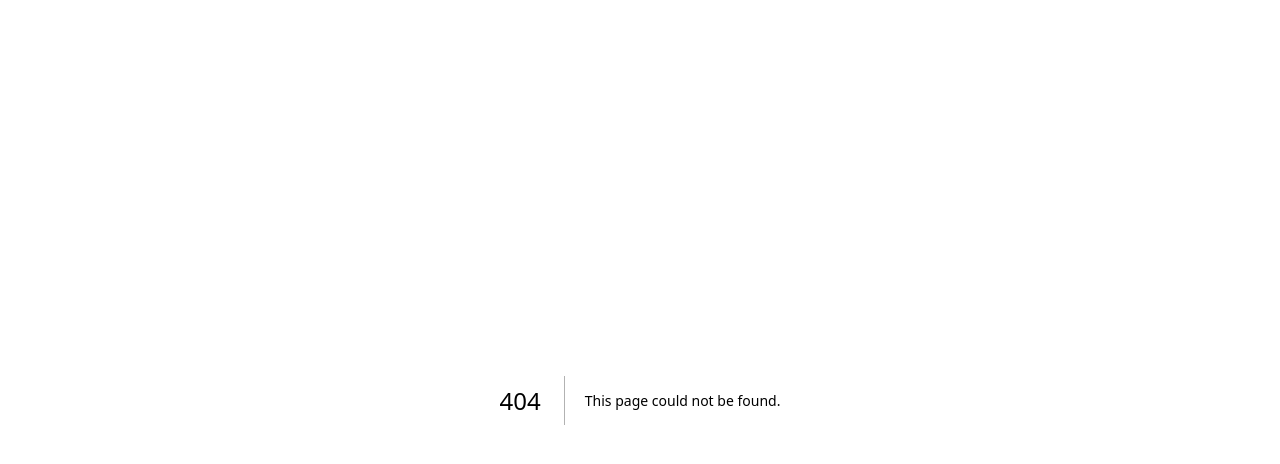
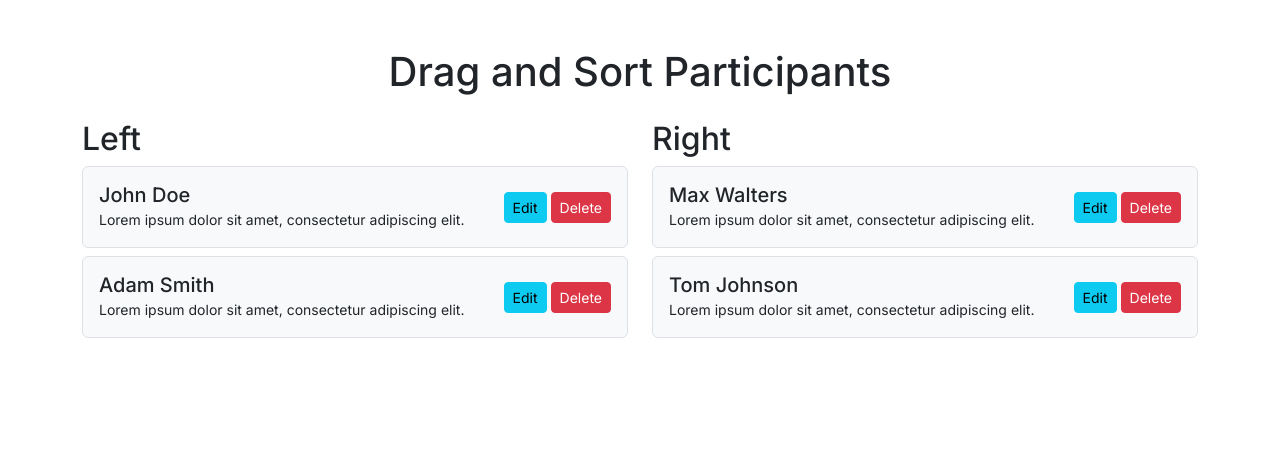
Before and after one commit to Quazirafi1/capstone-hackathon, a Next.js app: page /double_column_draggable_modular in a window 1280 px wide. Before the commit this address had no page. Shown: the top 464 px of the page. Built offline with nearby package versions, Linux system fonts and the light colour scheme; a web font is replaced by a local one.

Commit message:
draggable double column modularized

```diff
--- a/app/double_column_draggable/page.tsx
+++ b/app/double_column_draggable_modular/page.tsx
@@ -1,18 +1,9 @@
 'use client'
 
 import React, { useRef, useState } from 'react';
+import Column from '../ui/sortable_list/column';
 import 'bootstrap/dist/css/bootstrap.css';
-
-interface Person {
-  id: number;
-  name: string;
-  content: string;
-  sets: string;
-}
-
-interface Columns {
-  [key: string]: Person[];
-}
+import { Person, Columns } from '../ui/types'; // Assuming types.ts is in the same directory
 
 export default function Home() {
   const [columns, setColumns] = useState<Columns>({
@@ -37,7 +28,7 @@ export default function Home() {
   const getDropIndex = (e: React.DragEvent, list: Person[]): number => {
     const target = e.target as HTMLElement;
     const rect = target.getBoundingClientRect();
-    const offsetY = e.clientY - rect.top; // Cursor position within the element
+    const offsetY = e.clientY - rect.top;
     return offsetY > rect.height / 2 ? list.findIndex(p => p.id === parseInt(target.id)) + 1 : list.findIndex(p => p.id === parseInt(target.id));
   };
 
@@ -73,31 +64,15 @@ export default function Home() {
       <h1 className="text-center mb-4">Drag and Sort Participants</h1>
       <div className="row">
         {Object.entries(columns).map(([key, list]) => (
-          <div key={key} className="col"
-            onDragOver={handleDragOver}
-            onDrop={(e) => handleDrop(e, key)}
-          >
-            <h2>{key.charAt(0).toUpperCase() + key.slice(1)}</h2>
-            {list.map((person, index) => (
-              <div key={person.id} id={person.id.toString()}
-                className="d-flex align-items-center justify-content-between p-3 mb-2 bg-light border rounded"
-                draggable
-                onDragStart={() => handleDragStart(index, key)}
-                onDragOver={handleDragOver}
-                onDrop={(e) => handleDrop(e, key)}
-                style={{ cursor: isDragging ? 'grabbing' : 'grab' }}
-              >
-                <div>
-                  <h5 className="mb-0">{person.name}</h5>
-                  <small>{person.content}</small>
-                </div>
-                <div>
-                  <button className="btn btn-info btn-sm mx-1">Edit</button>
-                  <button className="btn btn-danger btn-sm">Delete</button>
-                </div>
-              </div>
-            ))}
-          </div>
+          <Column
+            key={key}
+            columnKey={key}
+            list={list}
+            handleDragOver={handleDragOver}
+            handleDrop={handleDrop}
+            handleDragStart={handleDragStart}
+            isDragging={isDragging}
+          />
         ))}
       </div>
     </main>
--- /dev/null
+++ b/app/ui/sortable_list/column.tsx
@@ -0,0 +1,35 @@
+import React from 'react';
+import PersonCard from './person-card';
+import { Person } from '../types'; // Assuming types.ts is in the same directory
+
+interface ColumnProps {
+  columnKey: string;  // Renamed from 'key' to 'columnKey'
+  list: Person[];
+  handleDragOver: (e: React.DragEvent) => void;
+  handleDrop: (e: React.DragEvent, columnKey: string) => void;
+  handleDragStart: (index: number, column: string) => void;
+  isDragging: boolean;
+}
+
+const Column: React.FC<ColumnProps> = ({ columnKey, list, handleDragOver, handleDrop, handleDragStart, isDragging }) => {
+  return (
+    <div className="col"
+      onDragOver={handleDragOver}
+      onDrop={(e) => handleDrop(e, columnKey)}
+    >
+      <h2>{columnKey.charAt(0).toUpperCase() + columnKey.slice(1)}</h2>
+      {list.map((person, index) => (
+        <PersonCard
+          key={person.id}
+          person={person}
+          handleDragStart={handleDragStart}
+          columnKey={columnKey}
+          index={index}
+          isDragging={isDragging}
+        />
+      ))}
+    </div>
+  );
+};
+
+export default Column;
--- /dev/null
+++ b/app/ui/sortable_list/person-card.tsx
@@ -0,0 +1,32 @@
+import React from 'react';
+import { Person } from '../types'; // Assuming types.ts is in the same directory
+
+interface PersonCardProps {
+  person: Person;
+  handleDragStart: (index: number, column: string) => void;
+  columnKey: string;
+  index: number;
+  isDragging: boolean;
+}
+
+const PersonCard: React.FC<PersonCardProps> = ({ person, handleDragStart, columnKey, index, isDragging }) => {
+  return (
+    <div key={person.id} id={person.id.toString()}
+      className="d-flex align-items-center justify-content-between p-3 mb-2 bg-light border rounded"
+      draggable
+      onDragStart={() => handleDragStart(index, columnKey)}
+      style={{ cursor: isDragging ? 'grabbing' : 'grab' }}
+    >
+      <div>
+        <h5 className="mb-0">{person.name}</h5>
+        <small>{person.content}</small>
+      </div>
+      <div>
+        <button className="btn btn-info btn-sm mx-1">Edit</button>
+        <button className="btn btn-danger btn-sm">Delete</button>
+      </div>
+    </div>
+  );
+};
+
+export default PersonCard;
--- /dev/null
+++ b/app/ui/types.ts
@@ -0,0 +1,11 @@
+// types.ts
+export interface Person {
+    id: number;
+    name: string;
+    content: string;
+    sets: string;
+}
+
+export interface Columns {
+    [key: string]: Person[];
+}
```
